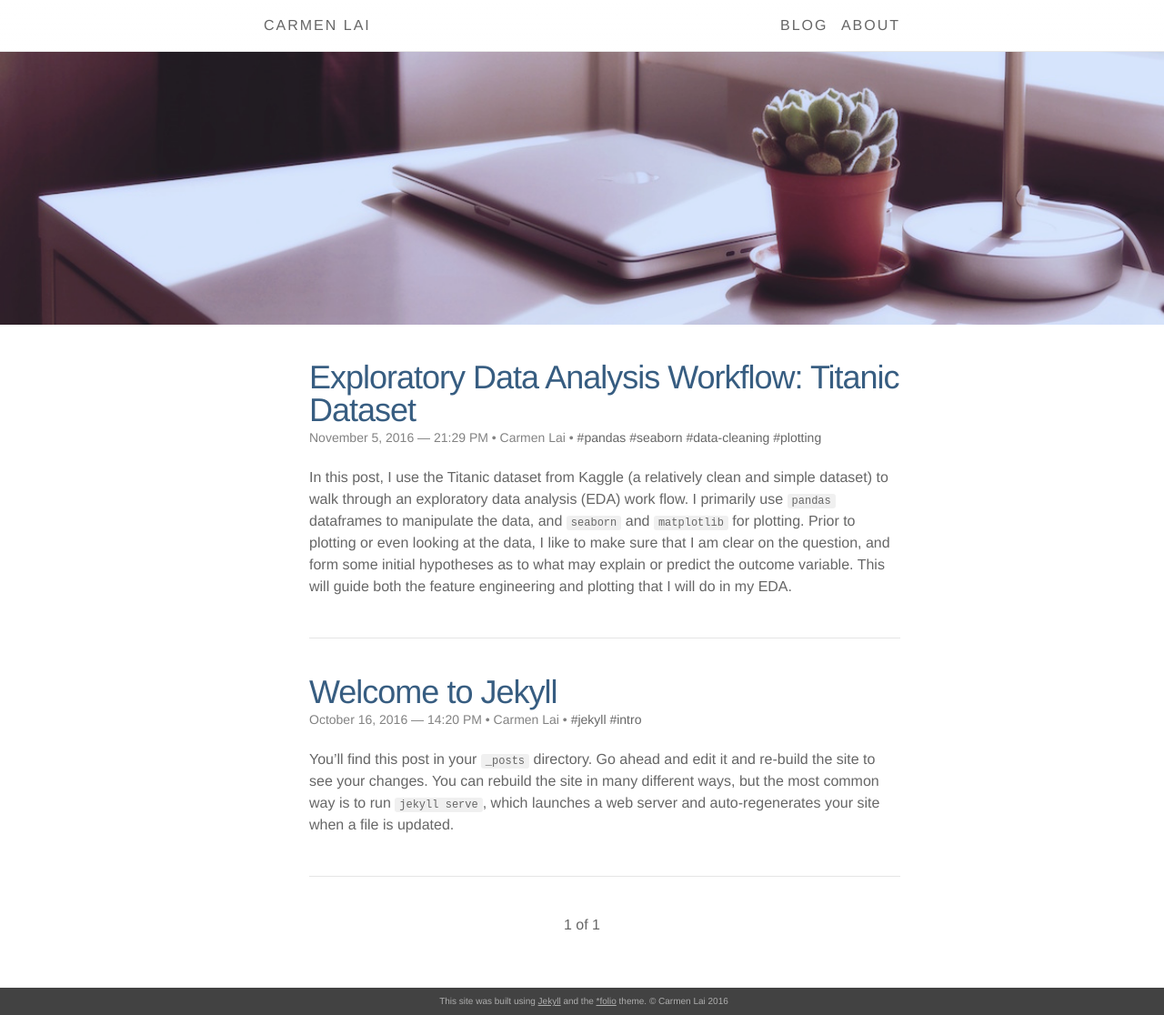
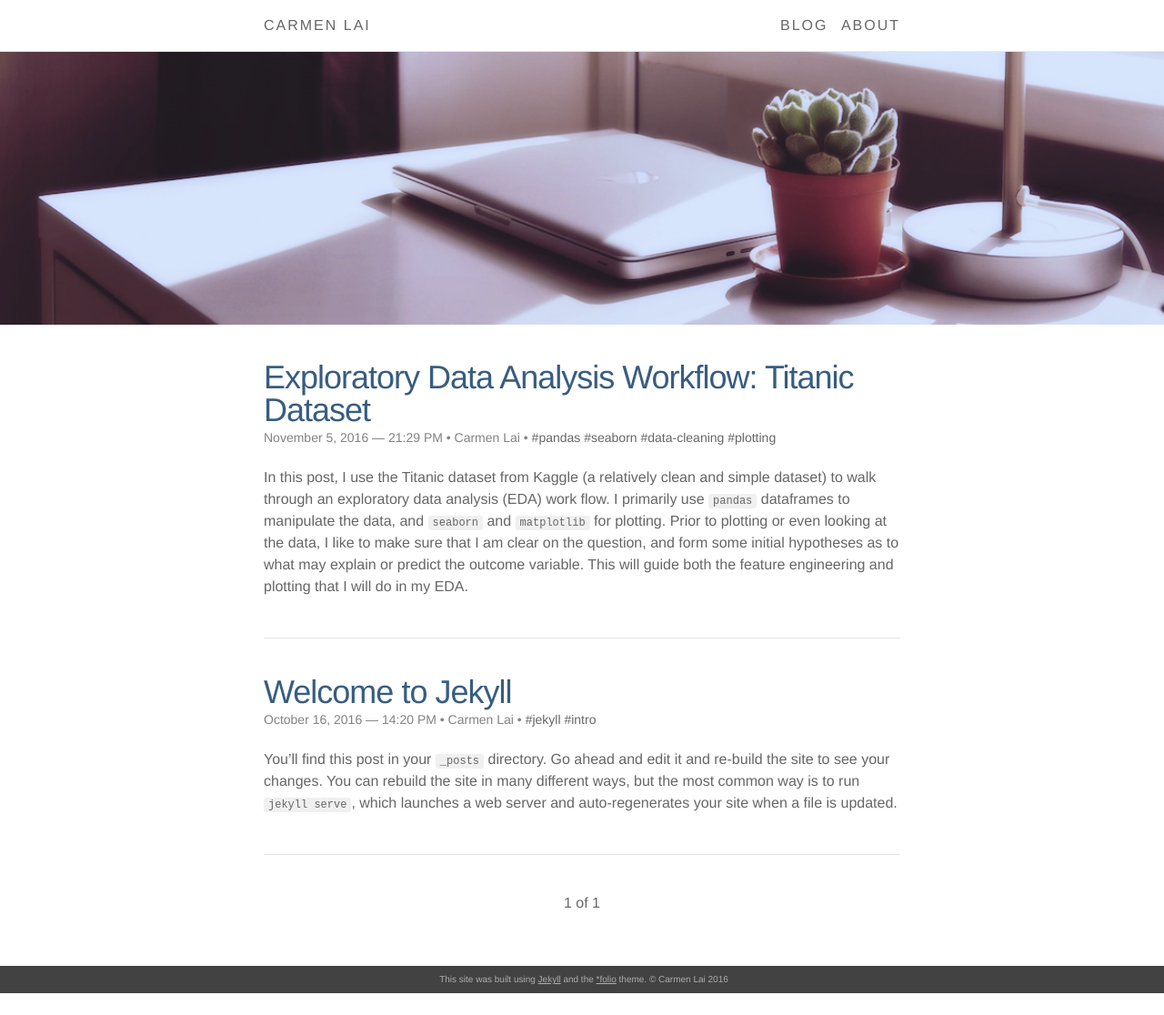
Before and after one commit to ocarmieo/ocarmieo.github.io, a Jekyll site: the page built from index.html, in a window 1280 px wide and 1116 px high. Shown: the whole window at 91% size. Built offline with Jekyll 4.4.1, drawn with Linux system fonts in a browser that asks for light colours; nearby versions of some CDN libraries; the list of posts is cut into pages by our own code; comment, search, counter and statistics services are not loaded.

Commit message:
style fixes

```diff
--- a/_sass/_layout.scss
+++ b/_sass/_layout.scss
@@ -46,8 +46,10 @@
     @include media-query($on-palm) {
         position: fixed;
         top: 0px;
-        right: 10px;
-        text-align: right;
+        right: 0;
+        left: 0;
+        text-align: left;
+        padding: 0 15px;
 
         &:hover .trigger {
             display: block;
@@ -135,6 +137,7 @@
 }
 
 .post-list {
+    margin-left: 0;
     margin-top: $vertical-spacing-unit;
     list-style: none;
 
```
